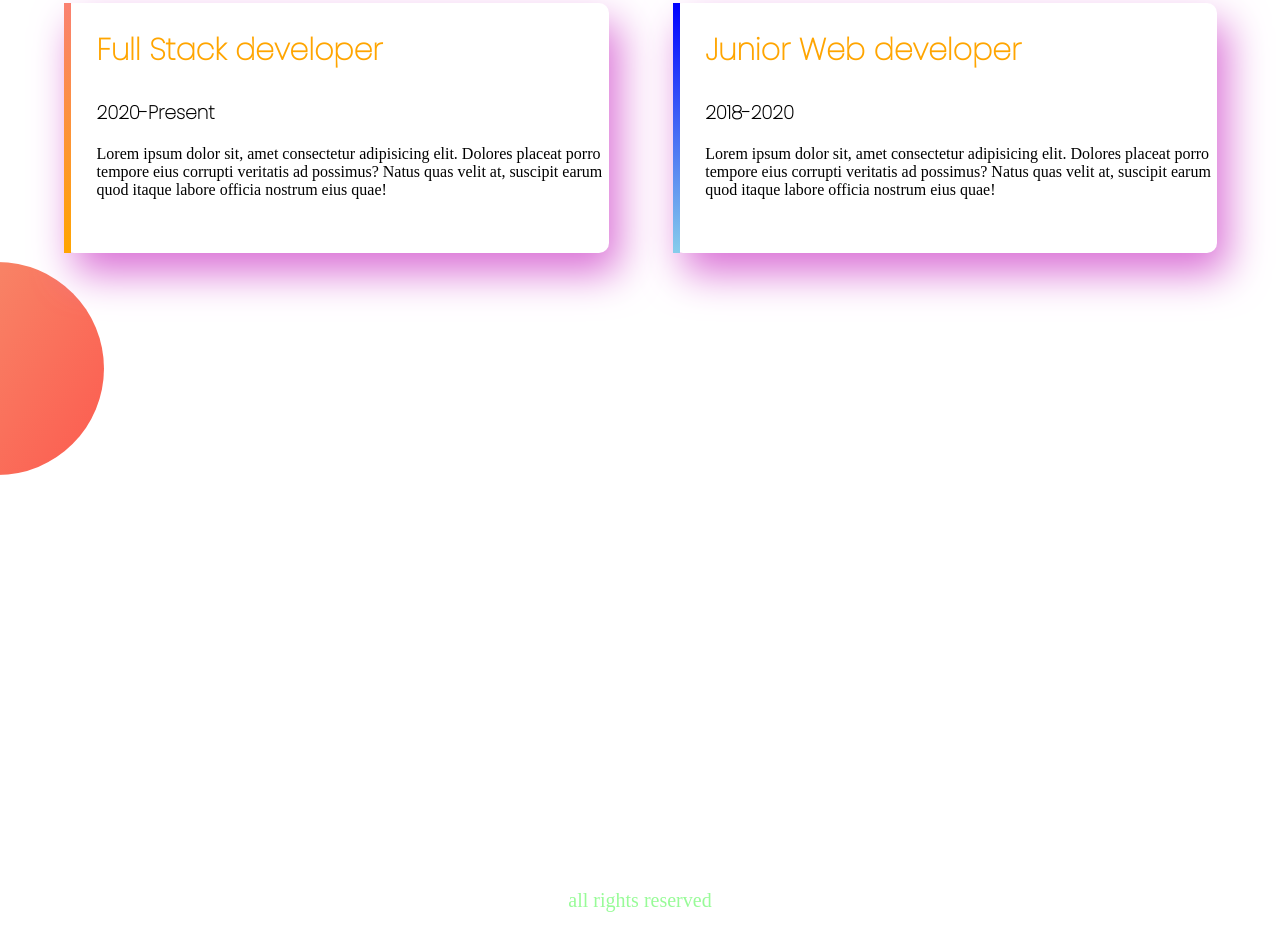
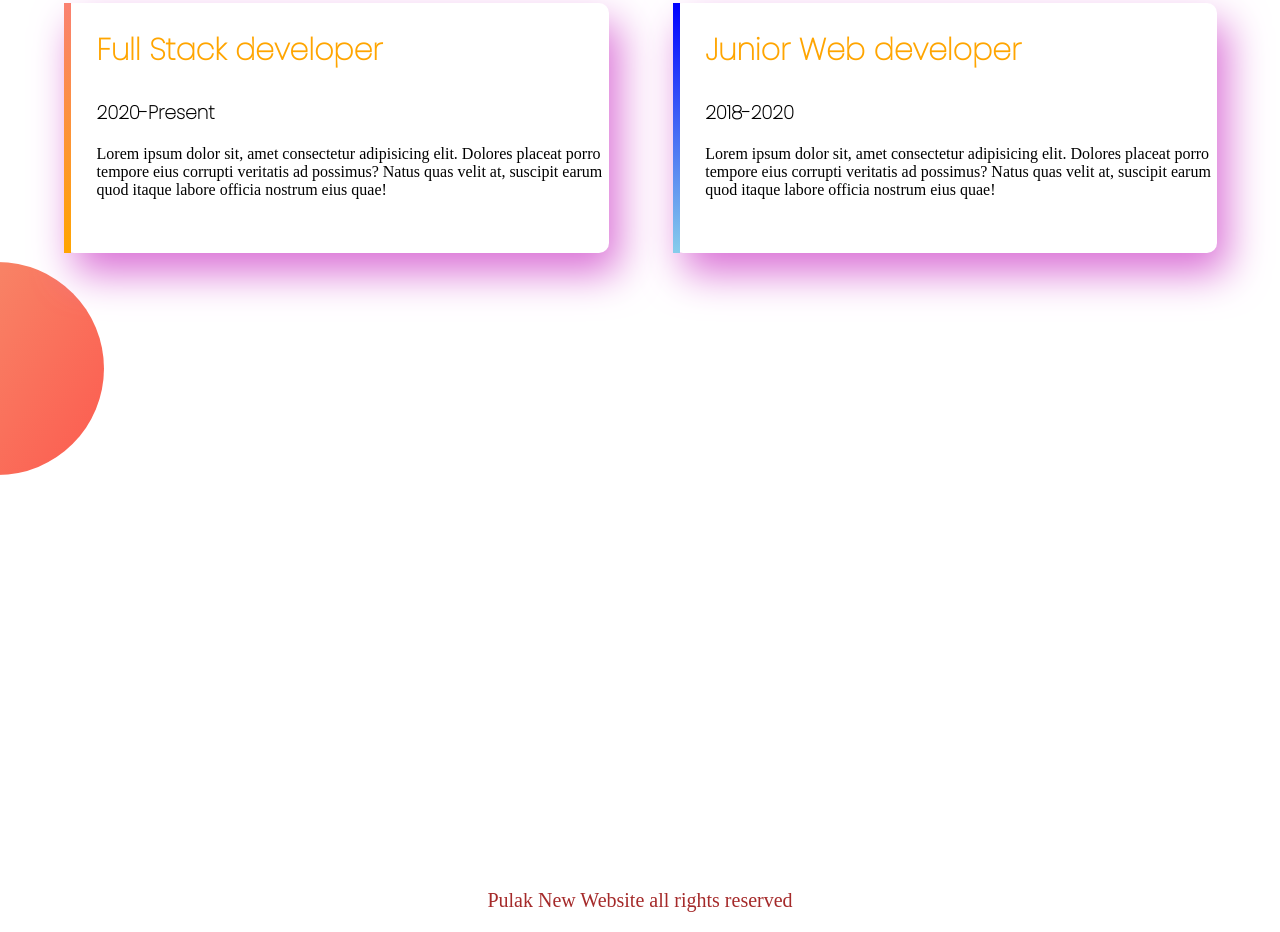
Before and after one commit to ovikpulak/web-portfolio, a plain HTML site: page index.html in a window 1280 px wide. Shown: the part 2156-3088 px from the top of the page. Drawn offline with Linux system fonts and the light colour scheme.

Commit message:
changed color of footer

```diff
--- a/index.html
+++ b/index.html
@@ -55,8 +55,7 @@
         </div>
     </section>
     <footer>
-        <p>all rights reserved</p>
-
+        <p>Pulak New Website all rights reserved</p>
     </footer>
 
 </body>
--- a/style.css
+++ b/style.css
@@ -75,5 +75,5 @@ section{
 footer p{
     text-align: center;
     font-size: 20px;
-    color: palegreen;
+    color: brown;
 }
```
